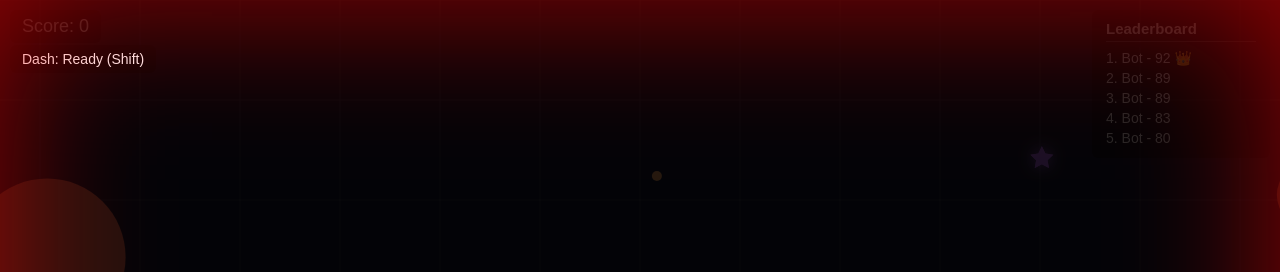
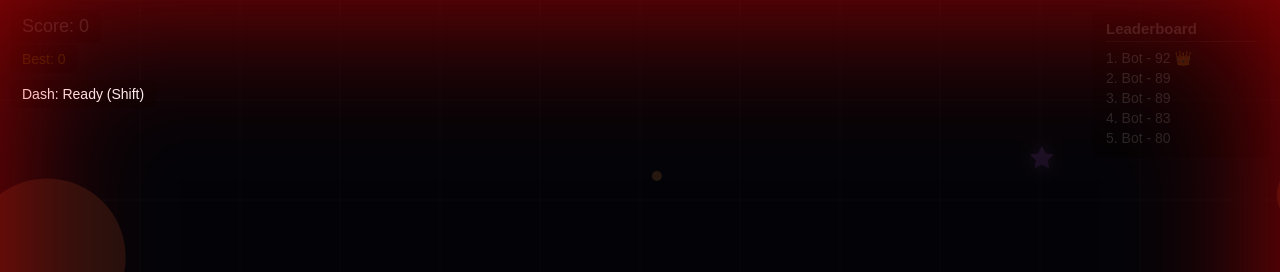
Before and after one commit to user-synax/Agar.io, a plain HTML site: page index.html in a window 1280 px wide. Shown: the top 272 px of the page. Drawn offline with Linux system fonts and the light colour scheme.

Commit message:
Add High Score and also presist it on localstorage

```diff
--- a/index.html
+++ b/index.html
@@ -10,6 +10,7 @@
         <canvas id="gameCanvas"></canvas>
         <div id="dangerOverlay"></div>
         <div id="score">Score:</div>
+        <div id="highScore">Best: 0</div>
         <div id="leaderboard"></div>
         <div id="deathScreen" class="hidden">
             <h1>Game Over</h1>
--- a/script.js
+++ b/script.js
@@ -7,8 +7,10 @@ const restartBtn = document.getElementById('restartBtn')
 const leaderboardEl = document.getElementById('leaderboard')
 const dashStatusEl = document.getElementById('dashStatus')
 const dangerOverlayEl = document.getElementById('dangerOverlay')
+const highScoreEl = document.getElementById('highScore')
 
 let score = 0
+let highScore = parseInt(localStorage.getItem('blobio_highscore')) || 0
 let gameOver = false
 
 const player = {
@@ -467,6 +469,13 @@ function drawBots() {
 
 function render() {
     scoreEl.textContent = 'Score: ' + score
+
+    if (score > highScore) {
+        highScore = score
+        localStorage.setItem('blobio_highscore', highScore)
+    }
+    highScoreEl.textContent = 'Best: ' + highScore
+
     dashStatusEl.textContent = dashCooldownTimer > 0
         ? 'Dash: ' + dashCooldownTimer.toFixed(1) + 's'
         : 'Dash: Ready (Shift)'
--- a/style.css
+++ b/style.css
@@ -92,7 +92,7 @@ body {
 
 #dashStatus {
     position: fixed;
-    top: 45px;
+    top: 80px;
     left: 10px;
     color: white;
     font-family: sans-serif;
@@ -113,3 +113,15 @@ body {
     transition: box-shadow 0.15s ease-out;
     z-index: 10;
 }
+
+#highScore {
+    position: fixed;
+    top: 45px;
+    left: 10px;
+    color: #ffd700;
+    font-family: sans-serif;
+    font-size: 14px;
+    background: rgba(0, 0, 0, 0.4);
+    padding: 6px 12px;
+    border-radius: 6px;
+}
```
